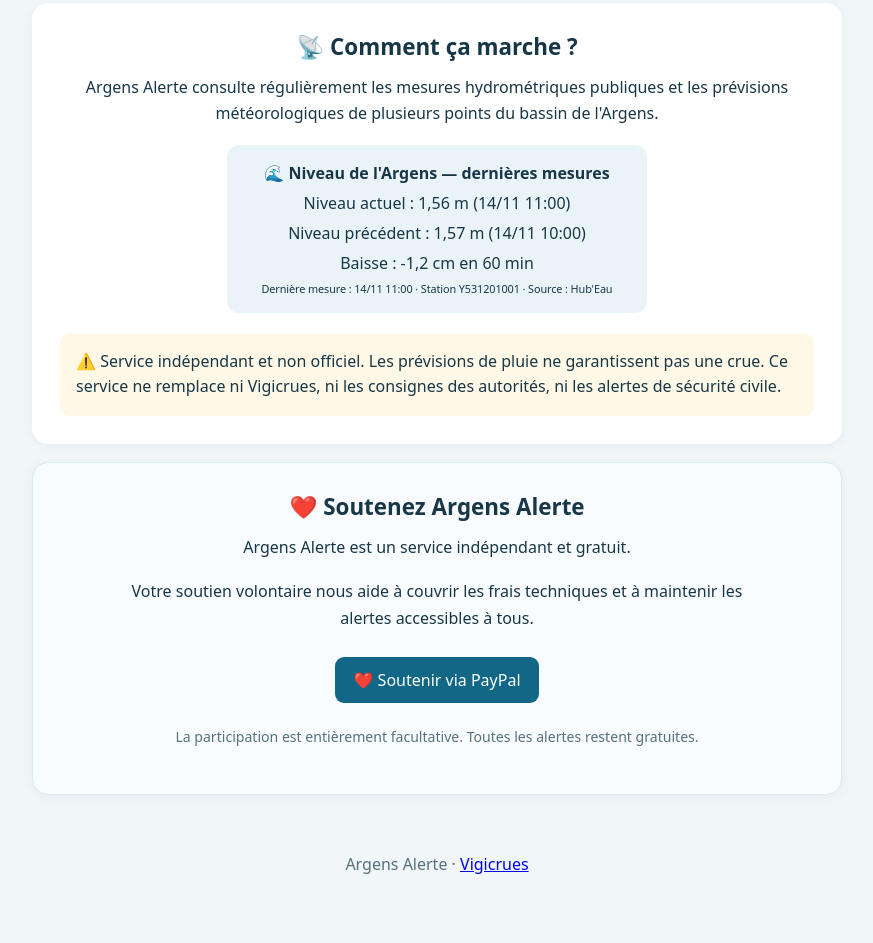
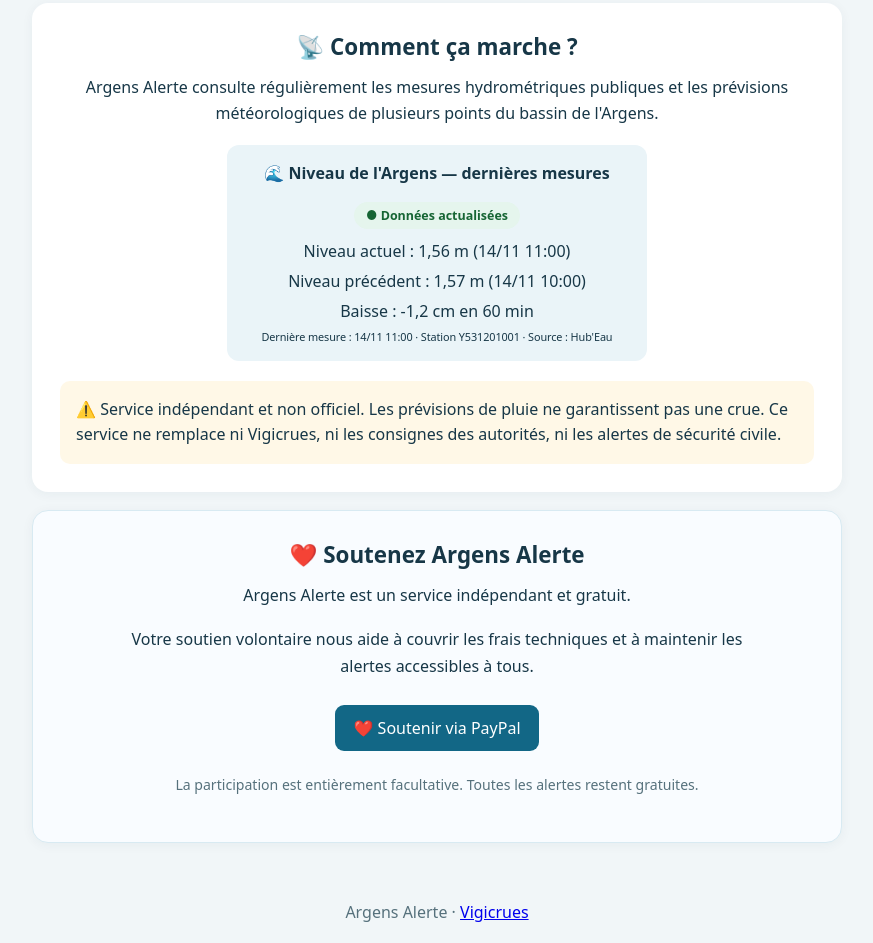
Before and after one commit to 6pkvnhczsz-create/argens-alerte, a plain HTML site: page index.html in a window 1280 px wide. Shown: the part 875-1818 px from the top of the page, without its empty margins (203-1076 px from the left). Before the commit the page ends 1770 px from the top, so only its background shows below. Drawn offline with Linux system fonts and the light colour scheme; no server answers.

Commit message:
Add bilingual live data health indicator to Argens river level panel

```diff
--- a/index.html
+++ b/index.html
@@ -63,6 +63,7 @@ button.secondary{background:#e7f1f5;color:#123f57}
 
 <div class="example" id="river-live" aria-live="polite">
 <strong data-fr="🌊 Niveau de l'Argens — dernières mesures" data-en="🌊 Argens river level — latest readings">🌊 Niveau de l'Argens — dernières mesures</strong>
+<div id="river-health" role="status" aria-live="polite" style="display:inline-block;margin:12px 0 5px;padding:5px 12px;border-radius:999px;font-size:.78rem;font-weight:700;background:#edf1f5;color:#344054">◌ Vérification des données…</div>
 <p id="river-current" data-fr="Chargement des mesures…" data-en="Loading measurements…">Chargement des mesures…</p>
 <p id="river-previous"></p>
 <p id="river-change"></p>
@@ -94,6 +95,13 @@ function showReading(){
  const en=langNow()==='en';
  if(!window.riverReadings){return}
  const data=window.riverReadings;
+ const health=document.getElementById('river-health');
+ const isStale=Boolean(data.error||!data.latest||(Date.now()-data.latest.t.getTime())/60000>75);
+ if(health){
+  health.textContent=isStale?(en?'⚠ Data unavailable — last known reading':'⚠ Données indisponibles — dernière mesure connue'):(en?'● Data up to date':'● Données actualisées');
+  health.style.background=isStale?'#fff0e9':'#e5f5ed';
+  health.style.color=isStale?'#9a3412':'#166534';
+ }
  const fmt=t=>new Intl.DateTimeFormat('fr-FR',{timeZone:'Europe/Paris',day:'2-digit',month:'2-digit',hour:'2-digit',minute:'2-digit'}).format(t);
  const meters=v=>(v/1000).toLocaleString(en?'en-GB':'fr-FR',{minimumFractionDigits:2,maximumFractionDigits:2});
  if(data.error||((Date.now()-data.latest.t.getTime())/60000>75)){
```
